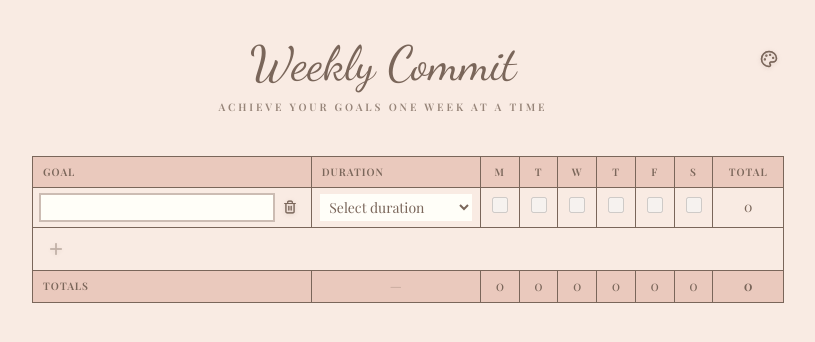
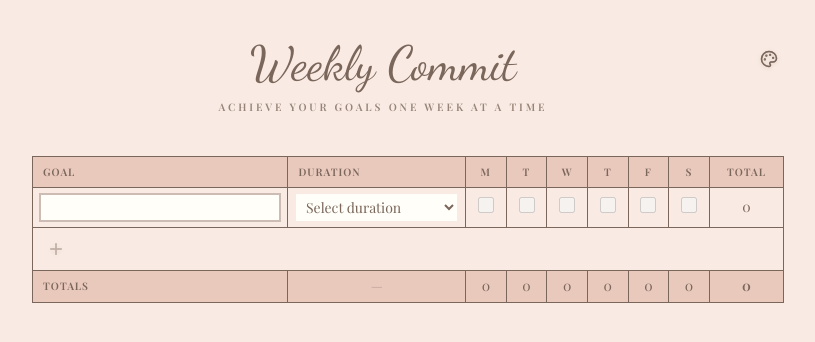
Before and after one commit to danifromecuador/weekly-commit, a Next.js app: page / in a window 1280 px wide. Both pictures are taken after a click on the button 288 px from the left and 260 px from the top of the page. Shown: the top 342 px of the page, without its empty margins (232-1047 px from the left). Built offline with nearby package versions, Linux system fonts and the light colour scheme; a web font is replaced by a local one.

Commit message:
fix(ui): hide delete while typing or editing goal name
Show remove only when the name field is not in active entry mode, except
empty rows after blur so stray rows can still be removed.

Made-with: Cursor

```diff
--- a/components/weekly-grid/weekly-grid-activity-row.tsx
+++ b/components/weekly-grid/weekly-grid-activity-row.tsx
@@ -40,6 +40,10 @@ export function WeeklyGridActivityRow({
   const showNameInput =
     !activity.name.trim() || editingActivityId === activity.id;
 
+  const showDeleteControl =
+    !showNameInput ||
+    (!activity.name.trim() && editingActivityId !== activity.id);
+
   return (
     <tr className="group">
       <td className="wc-td">
@@ -68,6 +72,7 @@ export function WeeklyGridActivityRow({
               {activity.name}
             </button>
           )}
+          {showDeleteControl ? (
             <button
               type="button"
               className="wc-btn-delete inline-flex items-center justify-center"
@@ -77,6 +82,7 @@ export function WeeklyGridActivityRow({
             >
               <Trash2 className="size-3.5 shrink-0" strokeWidth={2} aria-hidden />
             </button>
+          ) : null}
         </div>
       </td>
       <td className="wc-td">
```
Lines whose indentation alone changed are shown as unchanged.
